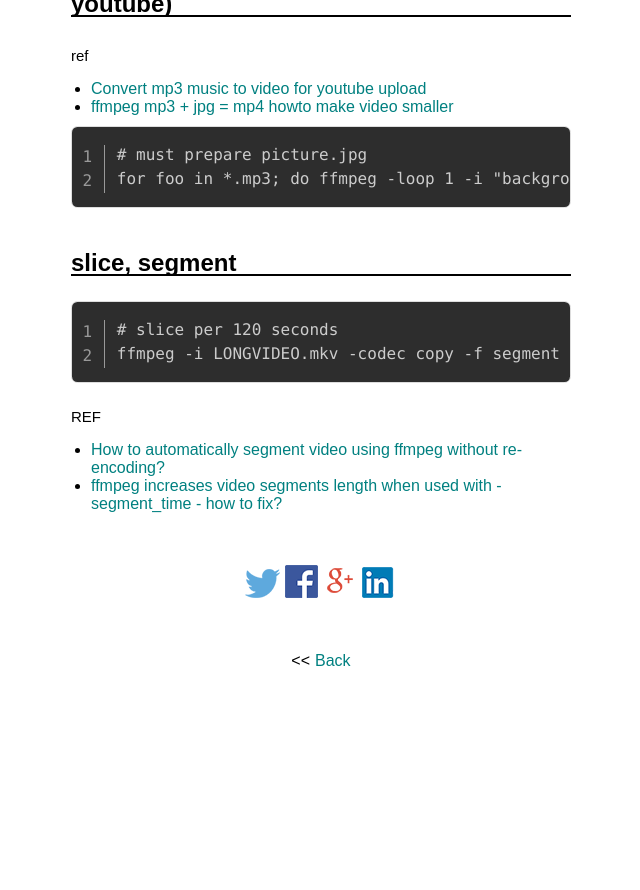
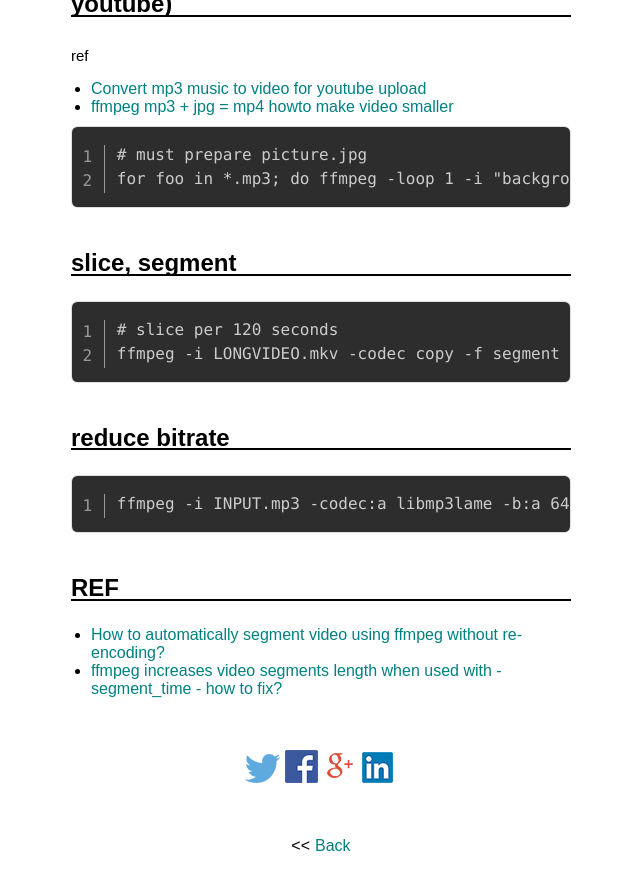
Before and after one commit to pinedance/blog, a Jekyll site: the page built from _posts/updates/2018-01-13-manipulating-media-files-with-ffmpeg.md, in a window 1280 px wide and 900 px high, scrolled down 1341 px. Shown: the top 890 px of the window, without its empty margins (319-959 px from the left). Built offline with Jekyll 4.4.1, drawn with Linux system fonts in a browser that asks for light colours; some web fonts are replaced; comment, search, counter and statistics services are not loaded; before the commit the page ends 2056 px from its top, so only the background shows below that.

Commit message:
Update 2018-01-13-manipulating-media-files-with-ffmpeg.md

````diff
--- a/_posts/updates/2018-01-13-manipulating-media-files-with-ffmpeg.md
+++ b/_posts/updates/2018-01-13-manipulating-media-files-with-ffmpeg.md
@@ -62,6 +62,12 @@ for foo in *.mp3; do ffmpeg -loop 1 -i "background.jpg" -i "$foo" -shortest -aco
 ffmpeg -i LONGVIDEO.mkv -codec copy -f segment -segment_time 120 -reset_timestamps 1 tmp/out%03d.mkv
 ```
 
-REF
+## reduce bitrate
+
+```bash
+ffmpeg -i INPUT.mp3 -codec:a libmp3lame -b:a 64k OUTPUT.mp3
+```
+
+## REF
 * [How to automatically segment video using ffmpeg without re-encoding?](https://askubuntu.com/questions/948304/how-to-automatically-segment-video-using-ffmpeg-without-re-encoding)
 * [ffmpeg increases video segments length when used with -segment_time - how to fix?](https://superuser.com/questions/1065683/ffmpeg-increases-video-segments-length-when-used-with-segment-time-how-to-fix)
````
